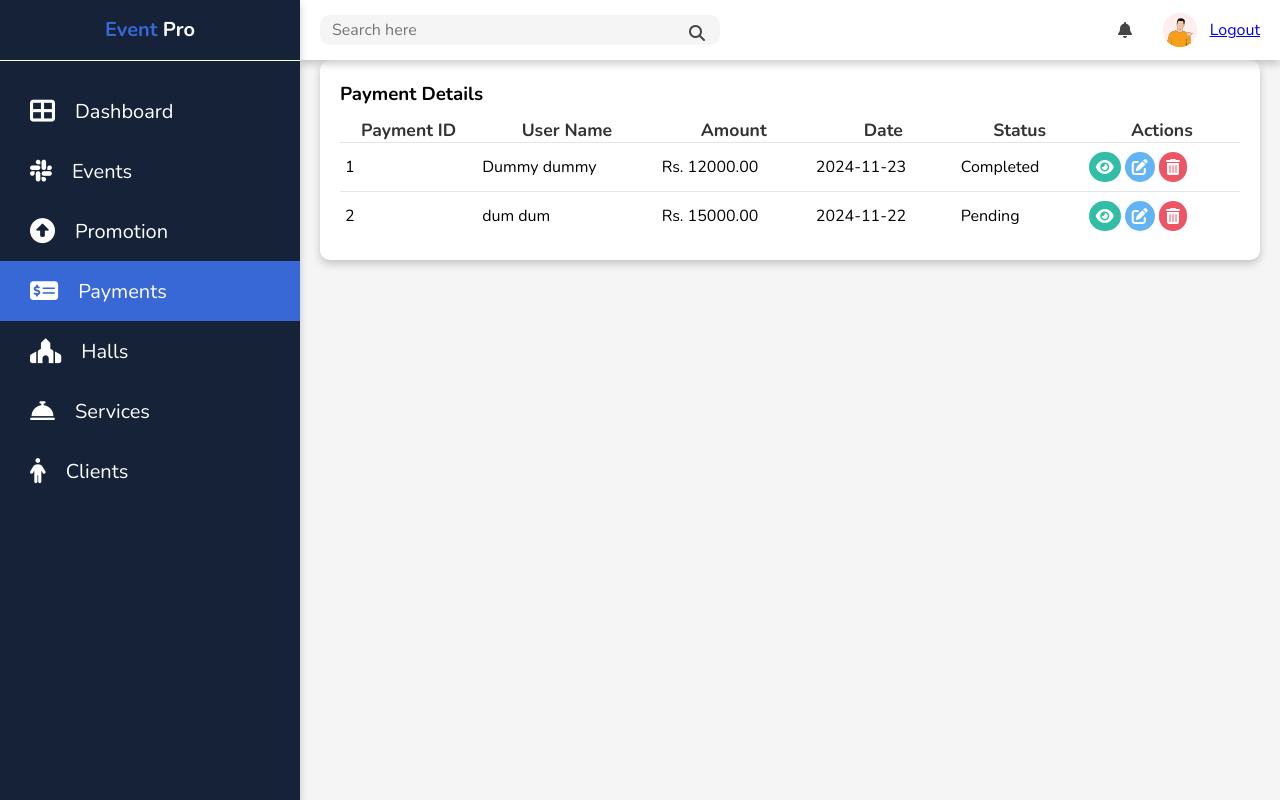
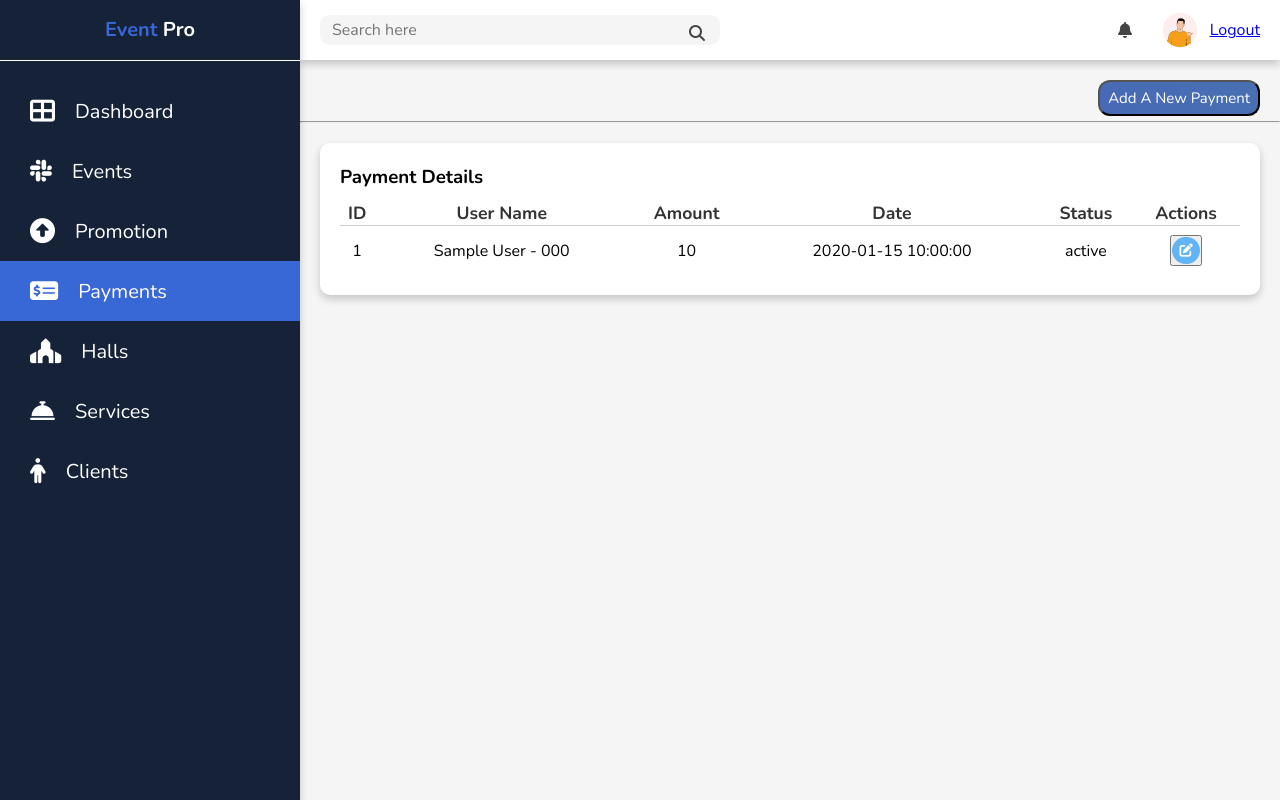
Before and after one commit to AhnafThowfeek/event-manage, a PHP site: page /payments in a window 1280 px wide. Run offline with PHP 8.4, Linux system fonts and the light colour scheme; the visitor is signed in with stand-in values (Sample User, id 1); tables that the repository leaves empty or names only in its code hold one stand-in row (values such as "Sample post"); some libraries are stand-ins or nearby versions.

Commit message:
update paayment user

```diff
--- /dev/null
+++ b/server-side/helperfunction.php
@@ -0,0 +1,10 @@
+<?php
+
+// UUID version 4
+function generateUUID() {
+    $data = random_bytes(16); // Generate 16 bytes (128 bits) of random data
+    $data[6] = chr((ord($data[6]) & 0x0f) | 0x40);
+    $data[8] = chr((ord($data[8]) & 0x3f) | 0x80);
+
+    return vsprintf('%s%s-%s-%s-%s-%s%s%s', str_split(bin2hex($data), 4));
+}
--- a/server-side/index.php
+++ b/server-side/index.php
@@ -6,9 +6,10 @@ require __DIR__ . '/event.php';
 require __DIR__ . '/admin.php';
 require __DIR__ . '/client.php';
 require __DIR__ . '/dashboard.php';
+require __DIR__ . '/payments.php';
 
-// require __DIR__ . '/create_table.php';
-// createAllTables();
+//  require __DIR__ . '/create_table.php';
+//  createAllTables();
 
 $current_page = explode("?", $_SERVER['REQUEST_URI'])[0];
 $search_params = explode("?", $_SERVER['REQUEST_URI'])[1] ?? null;
@@ -103,6 +104,17 @@ if($function === 'api'){
                         if ($expodeURL[4]) {
                             $hall_id = $expodeURL[4];
                             echo json_encode(['hall' => getHallById($hall_id)]);
+                            http_response_code(200);
+                            exit();
+                        } else {
+                            http_response_code(401);
+                        }
+                    }
+                } elseif ($section === 'payments') {
+                    if ($subFunctions === 'getpayment') {
+                        if ($expodeURL[4]) {
+                            $payment_id = $expodeURL[4];
+                            echo json_encode(['payments' => getPaymentById($payment_id)]);
                             http_response_code(200);
                             exit();
                         } else {
@@ -262,30 +274,6 @@ switch ($_SERVER["REQUEST_METHOD"]) {
                     header('Location: /event?eventsection=beverages');
                     exit();
                 }
-            } elseif ($section === 'promotions') {
-                if ($function === 'createnew') {
-                    $number = htmlspecialchars(trim($_POST['number']));
-                    $name = htmlspecialchars(trim($_POST['name']));
-                    $number_of_tables = htmlspecialchars(trim($_POST['number_of_tables']));
-                    $capacity = htmlspecialchars(trim($_POST['capacity']));
-                    $details = htmlspecialchars(trim($_POST['details']));
-                    $result = createNewHall($number, $name, $number_of_tables, $capacity, $details);
-                    echo ($result);
-                    header('Location: /promotions');
-                    exit();
-                }
-            } elseif ($section === 'services') {
-                if ($function === 'createnew') {
-                    $number = htmlspecialchars(trim($_POST['number']));
-                    $name = htmlspecialchars(trim($_POST['name']));
-                    $number_of_tables = htmlspecialchars(trim($_POST['number_of_tables']));
-                    $capacity = htmlspecialchars(trim($_POST['capacity']));
-                    $details = htmlspecialchars(trim($_POST['details']));
-                    $result = createNewHall($number, $name, $number_of_tables, $capacity, $details);
-                    echo ($result);
-                    header('Location: /services');
-                    exit();
-                }
             } elseif ($section === 'clients') {
                 if ($function === 'createnew') {
                     $fullName = htmlspecialchars(trim($_POST['full_name']));
@@ -295,6 +283,30 @@ switch ($_SERVER["REQUEST_METHOD"]) {
                     $result = createNewClient($fullName, $phoneNumber, $email, $address);
                     echo ($result);
                     header('Location: /clients');
+                    exit();
+                }
+
+            } elseif($section === 'payments'){
+                if ($function === 'createnew') {
+                    $client_id = htmlspecialchars(trim($_POST['client_id']));
+                    $amount = htmlspecialchars(trim($_POST['amount']));
+                    $status = htmlspecialchars(trim($_POST['status']));
+
+                    $result = createNewPayment( $amount, $status, $client_id);
+                    echo ($result);
+                    header('Location: /payments');
+                    exit();
+                } elseif ($function === 'update') {
+                    if($expodeURL[3]){
+                        $payment_id = $expodeURL[3];
+                        $client_id = htmlspecialchars(trim($_POST['client_id']));
+                        $amount = htmlspecialchars(trim($_POST['amount']));
+                        $status = htmlspecialchars(trim($_POST['status']));
+
+                        $result = updateNewPayment($payment_id, $amount, $status, $client_id);
+                        echo ($result);
+                    }
+                    header('Location: /payments');
                     exit();
                 }
             } else {
@@ -711,6 +723,7 @@ switch ($_SERVER["REQUEST_METHOD"]) {
                                 <thead>
                                     <tr>
                                         <th>ID</th>
+                                        <th>Name</th>
                                         <th>Per Plate Price</th>
                                         <th>Max Plates</th>
                                         <th>Actions</th>
@@ -720,6 +733,7 @@ switch ($_SERVER["REQUEST_METHOD"]) {
                                     <?php foreach (getAllFoods() as $row): ?>
                                         <tr>
                                             <td style="text-align: center;"><?= $row['id'] ?></td>
+                                            <td style="text-align: center;"><?= $row['name'] ?></td>
                                             <td style="text-align: center;"><?= $row['per_plate_price'] ?></td>
                                             <td style="text-align: center;"><?= $row['max_plates'] ?></td>
                                             <td>
@@ -1108,24 +1122,54 @@ switch ($_SERVER["REQUEST_METHOD"]) {
                             </form>
                         </div>
                     </div>
-
-
-
-
                 </div>
                 <!-- Promotions End -->
 
             <?php elseif ($current_page === "/payments"): ?>
                 <!-- Payments -->
+
                 <div class="content-container">
-                    <!-- <h1 style="text-align: center;">Payments</h1> -->
+                    <!-- <h1 style="text-align: center;">Payment</h1> -->
 
+                    <section class="header-container">
+                        <div class="button-container">
+                            <button id="btn-add" class="btn add" onclick="handleOpenAddForm()">Add A New Payment</button>
+                        </div>
+                    </section>
+                    <hr />
+                    <div class="add-container">
+                        <button id="add-btn-x" class="btn-x">X</button>
+                        <div class="add-box">
+
+                            <form action="/payments/createnew" method="post" enctype="multipart/form-data">
+                                <h3>Add Payment</h3>
+
+                                <select name="client_id" required class="box">
+                                    <option value="" disabled>Select The Client</option>
+                                    <?php foreach (getAllClients() as $row): ?>
+                                    <option value="<?= $row['id']?>"><?= $row['full_name'] ?> - <?= $row['phone_number'] ?></option>
+                                    <?php endforeach; ?>
+                                </select>
+
+                                <input type="number" name="amount" required placeholder="Enter the amount" class="box" min="1" step="0.01" autocomplete="off">
+
+                                <select name="status" required class="box">
+                                    <option value="" disabled>Select Payment of Status</option>
+                                    <option value="pass">Pass</option>
+                                    <option value="failed">Failed</option>
+                                </select>
+
+                                <button type="submit">Add Payment</button>
+                            </form>
+
+                        </div>
+                    </div>
                     <div class="table-content-section">
                         <h3>Payment Details</h3>
                         <table>
                             <thead>
                                 <tr>
-                                    <th>Payment ID</th>
+                                    <th>ID</th>
                                     <th>User Name</th>
                                     <th>Amount</th>
                                     <th>Date</th>
@@ -1134,35 +1178,72 @@ switch ($_SERVER["REQUEST_METHOD"]) {
                                 </tr>
                             </thead>
                             <tbody>
-                                <tr>
-                                    <td>1</td>
-                                    <td>Dummy dummy</td>
-                                    <td>Rs. 12000.00</td>
-                                    <td>2024-11-23</td>
-                                    <td><span class="status completed">Completed</span></td>
-                                    <td>
-                                        <i class="fa fa-eye" title="View"></i>
-                                        <i class="fa fa-edit" title="Edit"></i>
-                                        <i class="fa fa-trash-alt" title="Delete"></i>
-                                    </td>
-                                </tr>
-                                <tr>
-                                    <td>2</td>
-                                    <td>dum dum</td>
-                                    <td>Rs. 15000.00</td>
-                                    <td>2024-11-22</td>
-                                    <td><span class="status pending">Pending</span></td>
-                                    <td>
-                                        <i class="fa fa-eye" title="View"></i>
-                                        <i class="fa fa-edit" title="Edit"></i>
-                                        <i class="fa fa-trash-alt" title="Delete"></i>
-                                    </td>
-                                </tr>
+                                <?php foreach (getAllPayment() as $row): ?>
+                                    <tr>
+                                        <td style="text-align: center;"><?= $row['id'] ?></td>
+                                        <td style="text-align: center;"><?= $row['client_name'] ?> - <?= $row['client_phone'] ?></td>
+                                        <td style="text-align: center;"><?= $row['amount'] ?></td>
+                                        <td style="text-align: center;"><?= $row['created_at'] ?></td>
+                                        <td style="text-align: center;"><?= $row['status'] ?></td>
+                                        <td>
+                                            <div style="display: flex; gap: 10px; justify-content: center;">
+                                                <button data-payment-id="<?= $row['id'] ?>" onclick="handlePaymentEdit(event)"><i class="fa fa-edit"></i></button>
+                                            </div>
+                                        </td>
+                                    </tr>
+                                <?php endforeach; ?>
                             </tbody>
                         </table>
                     </div>
+                    <div class="add-container" id="edit-container-payment">
+                        <button id="add-btn-x-edit-payment" class="btn-x">X</button>
+                        <div class="add-box">
 
+                            <form action="/payments/update" method="post" enctype="multipart/form-data">
+                                <h3>Edit Payment</h3>
+
+                                <select name="client_id" required class="box">
+                                    <option value="" disabled>Select The Client</option>
+                                    <?php foreach (getAllClients() as $row): ?>
+                                    <option value="<?= $row['id']?>"><?= $row['full_name'] ?> - <?= $row['phone_number'] ?></option>
+                                    <?php endforeach; ?>
+                                </select>
+
+                                <input type="text" name="amount" required placeholder="Enter the amount" class="box" min="1" >
+
+                                <select name="status" required class="box">
+                                    <option value="" disabled>Select Payment of Status</option>
+                                    <option value="pass">Pass</option>
+                                    <option value="failed">Failed</option>
+                                </select>
+                                <button type="submit">Update Payment</button>
+                            </form>
+                        </div>
+                    </div>
                 </div>
+                <script>
+                    async function handlePaymentEdit(event) {
+                            const paymentID = event.currentTarget.getAttribute('data-payment-id');
+                            const baseURL = window.location.origin + window.location.pathname + '/api/getpayment/' + paymentID;
+                            const editFormContainer = document.getElementById("edit-container-payment");
+
+                            editFormContainer.style.display = 'flex';
+                            document.getElementById('add-btn-x-edit-payment').addEventListener('click', function() {
+                                this.parentElement.style.display = 'none';
+                            });
+                            const response = await fetch(baseURL, {
+                                method: "GET",
+                            });
+                            if(response.ok){
+                                const data = await response.json();
+                                editFormContainer.getElementsByTagName('form')[0].action = `${window.location.origin}/payments/update/${paymentID}`;
+                                const listOfInputs = { client_id: 'select', amount: 'input', status: 'select'};
+                                for(let keynam in listOfInputs){
+                                    editFormContainer.querySelector(`${listOfInputs[keynam]}[name="${keynam}"]`).value = data['payments'][`${keynam}`];
+                                }
+                            }
+                        }
+                </script>
                 <!-- Payments End -->
 
             <?php elseif ($current_page === "/halls"): ?>
@@ -1224,7 +1305,7 @@ switch ($_SERVER["REQUEST_METHOD"]) {
                                         <td>
                                             <div style="display: flex; gap: 10px; justify-content: center;">
                                                 <!-- <button><i class="fa fa-eye"></i></button> -->
-                                                <button data-hall-id="<?= $row['id'] ?>" onclick="handleHallEdit(event)"><i class="fa fa-edit"></i></button>
+                                                <button data-hall-id="<?= $row['id'] ?>" oPaymentck="handleHallEdit(event)"><i class="fa fa-edit"></i></button>
                                                 <button data-hall-id="<?= $row['id'] ?>" onclick="handleHallDelete(event)"><i class="fa fa-trash-alt"></i></button>
                                             </div>
                                         </td>
@@ -1369,7 +1450,7 @@ switch ($_SERVER["REQUEST_METHOD"]) {
                                         <td>
                                             <div style="display: flex; gap: 10px; justify-content: center;">
                                                 <!-- <button><i class="fa fa-eye"></i></button> -->
-                                                <button data-hall-id="<?= $row['id'] ?>" onclick="handleHallEdit(event)" title="Edit"><i class="fa fa-edit"></i></button>
+                                                <button data-hall-id="<?= $row['id'] ?>" oPaymentck="handleHallEdit(event)" title="Edit"><i class="fa fa-edit"></i></button>
                                                 <button data-hall-id="<?= $row['id'] ?>" onclick="handleHallDelete(event)" title="Delete"><i class="fa fa-trash-alt"></i></button>
                                             </div>
                                         </td>
--- /dev/null
+++ b/server-side/payments.php
@@ -0,0 +1,67 @@
+<?php
+require_once __DIR__ . '/connection.php';
+require_once __DIR__ . '/helperfunction.php';
+
+function createNewPayment($amount, $status, $client_id) {
+    $db = connection();
+    $uuid = generateUUID();
+    try {
+        $insert_data = $db->prepare(
+            "INSERT INTO `payments` (id, amount, status, client_id) VALUES (?, ?, ?, ?)"
+        );
+        $insert_data->execute([$uuid, $amount, $status, $client_id]);
+        return "Create New payment Success!";
+    } catch (PDOException $e) {
+        return "Error When Creating Payment: " . $e->getMessage();
+    }
+}
+
+function updateNewPayment($payment_id, $amount, $status, $client_id) {
+    $db = connection();
+    try {
+        if($amount){
+            $insert_amount = $db->prepare("UPDATE `payments` SET amount=? WHERE id=?");
+            $insert_amount->execute([$amount, $payment_id]);
+        }
+        if($status){
+            $insert_status = $db->prepare("UPDATE `payments` SET status=? WHERE id=?");
+            $insert_status->execute([$status, $payment_id]);
+        }
+        if($client_id){
+            $insert_client_id = $db->prepare("UPDATE `payments` SET client_id=? WHERE id=?");
+            $insert_client_id->execute([ $client_id, $payment_id]);
+        }
+        return "Updated Payment Success!";
+    } catch (PDOException $e) {
+        return "Error When Updating Payment: " . $e->getMessage();
+    }
+}
+
+function getAllPayment() {
+    $db = connection();
+    try {
+        $query = $db->prepare(" SELECT
+            payments.id, payments.amount, payments.status, payments.created_at, payments.updated_at, clients.full_name AS client_name, clients.phone_number AS client_phone
+            FROM payments
+            LEFT JOIN clients ON payments.client_id = clients.id
+        ");
+        $query->execute();
+        $payment = $query->fetchAll(PDO::FETCH_ASSOC);
+        return $payment;
+    } catch (PDOException $e) {
+        echo("Error When Fetching payment: " . $e->getMessage());
+        return;
+    }
+}
+
+function getPaymentById($payment_id) {
+    $db = connection();
+    try {
+        $query = $db->prepare("SELECT * FROM `payments` WHERE `id` = ?");
+        $query->execute([$payment_id]);
+        $payment = $query->fetchAll(PDO::FETCH_ASSOC);
+        return $payment[0];
+    } catch (PDOException $e) {
+        return "Error When Get Payment: " . $e->getMessage();
+    }
+}
```
Also changed, not shown: server-side/create_table.php (+19 -0 lines), server-side/payment.php (deleted).
